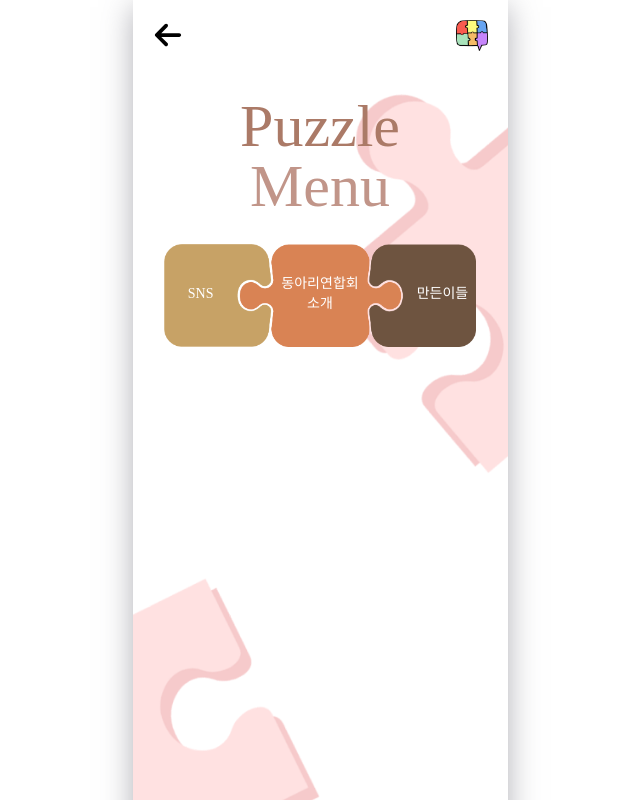
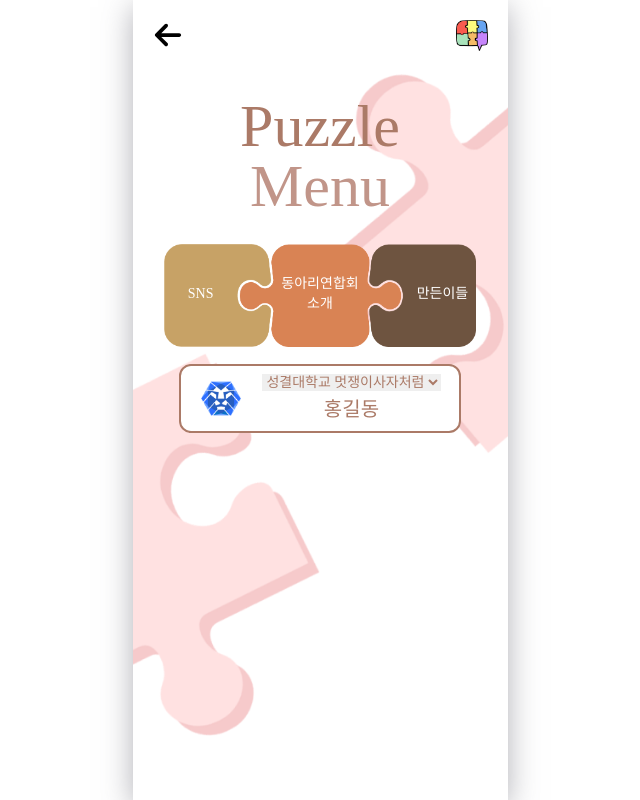
Before and after one commit to SKU-LikeLion12/ClubAssn2024_front, a React (Create React App) app: page /menu in a window 1280 px wide. Shown: the top 800 px of the page, without its empty margins (320-960 px from the left). Built offline with nearby package versions, Linux system fonts and the light colour scheme; a web font is replaced by a local one.

Commit message:
Feat: 내정보 Component UI

```diff
--- /dev/null
+++ b/src/components/shared/MyInfo.jsx
@@ -0,0 +1,21 @@
+import React from 'react';
+import { images } from '../../utils/images';
+
+const MyInfo = () => {
+  return (
+    <div className='flex justify-around items-center w-9/12 mx-auto m-5 p-2 bg-[#FFF] rounded-xl border-[2px] border-[#AB7A67] text-[#AB7A67]'>
+      <img src={images.likelion} alt="동아리 로고" className='w-2/12' />
+      <div className='flex flex-col text-center'>
+        <select name="" id="" className='text-center text-sm'>
+          <option value="성결대학교 멋쟁이사자처럼">성결대학교 멋쟁이사자처럼</option>
+          <option value="세인트">세인트</option>
+          <option value="애드마인">애드마인</option>
+          <option value="라라라">라라라</option>
+        </select>
+        <div className='text-xl mt-1'>홍길동</div>
+      </div>
+    </div>
+  );
+};
+
+export default MyInfo;
--- a/src/pages/user/Menu.jsx
+++ b/src/pages/user/Menu.jsx
@@ -5,12 +5,13 @@ import '../../css/menu.css';
 import Back from '../../components/shared/Back';
 import { MenuNav } from '../../components/MainNav';
 import PageTitle from '../../components/PageTitle';
+import MyInfo from '../../components/shared/MyInfo';
 
 const Menu = () => {
   return (
-    <div className='relative'>
+    <div className='relative min-h-screen'>
     <PageTitle title={'Puzzle'} title2={'Menu'} Tcolor={'#AB7A67'} Tcolor2={'#C19589'} />
-    <div className='Menu flex text-sm text-white min-h-screen'>
+    <div className='Menu flex text-sm text-white'>
       <div className='relative w-10/12 mx-auto'>
         <img src={images.menuPuzzle} className='absolute -z-10' />
         <div className='flex text-center justify-between'>
@@ -20,6 +21,8 @@ const Menu = () => {
         </div>
       </div>
     </div>
+
+    <MyInfo />
     <Back left={'leftPinkMenu'} right={'rightPinkMenu'} />
     </div>
   );
--- a/src/pages/user/Mypage.jsx
+++ b/src/pages/user/Mypage.jsx
@@ -1,6 +1,7 @@
 import React, { useState } from 'react';
 import PageTitle from '../../components/PageTitle';
 import Footer from '../../components/Footer';
+import MyInfo from '../../components/shared/MyInfo';
 
 const Mypage = () => {
   const [isgoodsOpen, setIsgoodsOpen] = useState(false); // 물품 대여 현황
```
